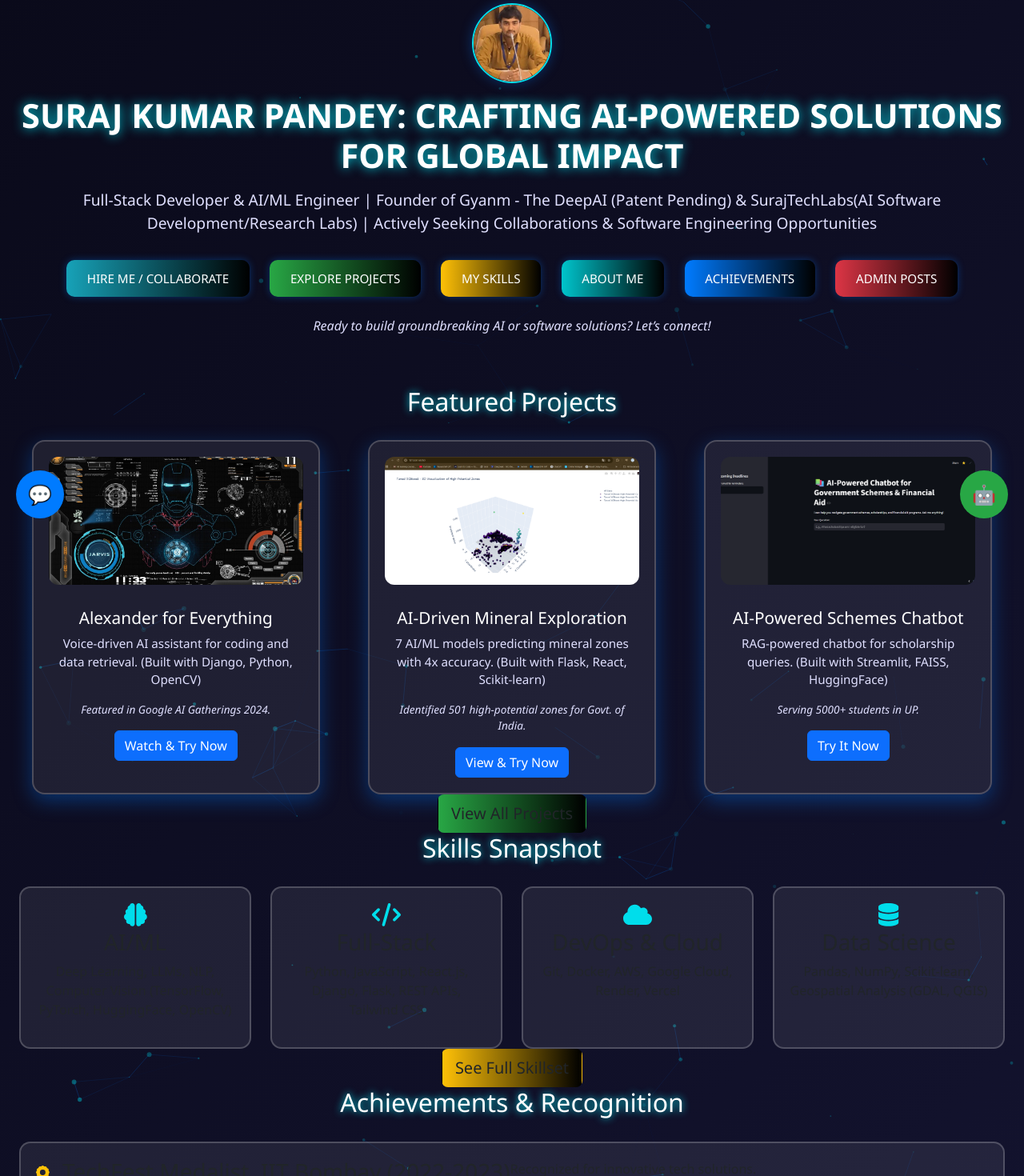
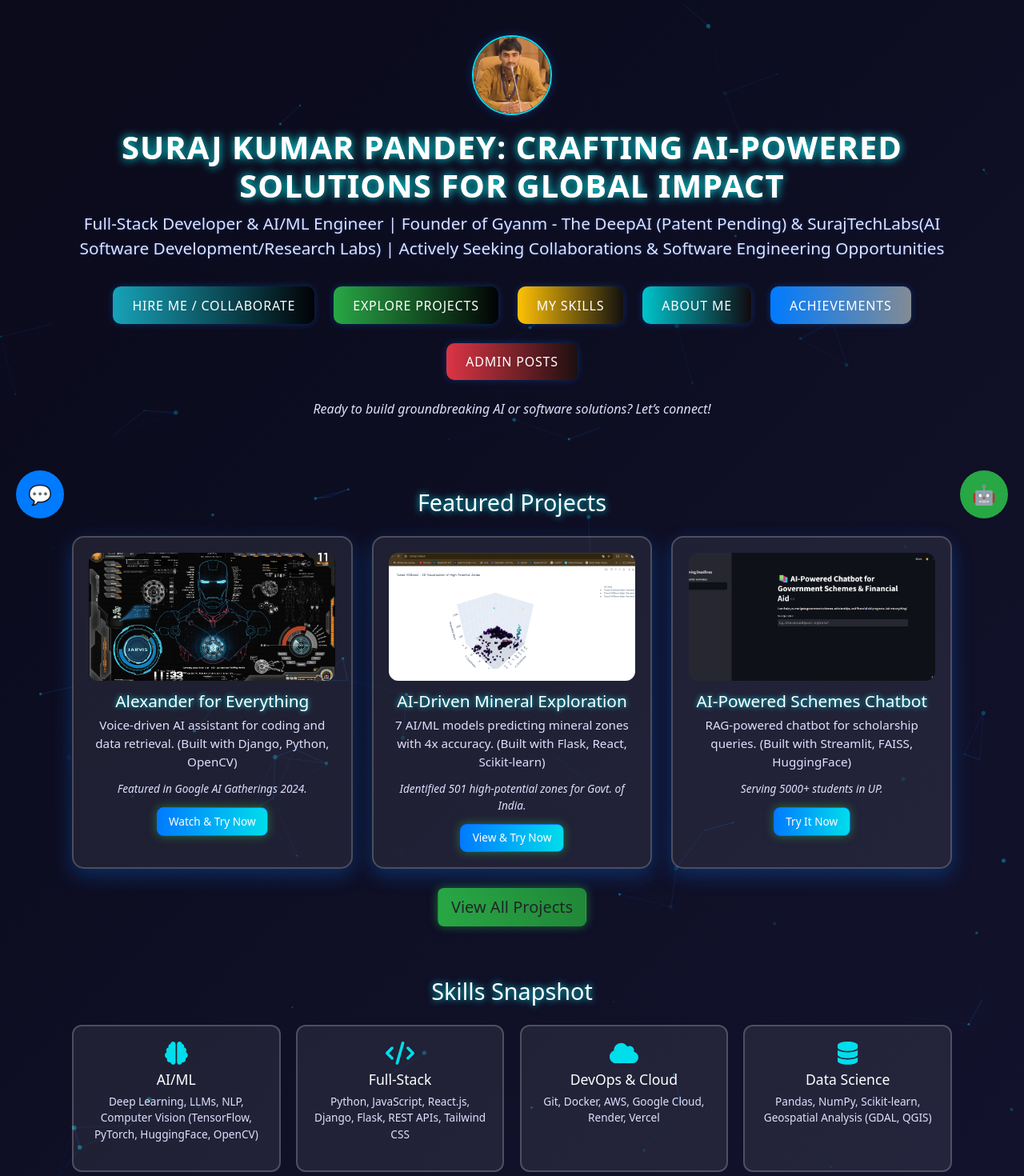
Before and after one commit to surajpandey111/suraj-portfolio, a React (Create React App) app: page / in a window 1280 px wide. Shown: the part 132-1602 px from the top of the page at 80% size. Built offline with nearby package versions, Linux system fonts and the light colour scheme.

Commit message:
Refactor Home.css for maintainability and responsiveness
Refactored CSS styles for improved maintainability and responsiveness.

```diff
--- a/src/Home.css
+++ b/src/Home.css
@@ -1,18 +1,4 @@
-/* =========================
-   GLOBAL RESET (NO WHITE BORDERS)
-========================= */
-html, body, #root {
-  margin: 0;
-  padding: 0;
-  width: 100%;
-  overflow-x: hidden;
-  background: #0a0a1a;
-  font-family: "Segoe UI", system-ui, -apple-system, BlinkMacSystemFont, sans-serif;
-}
-
-/* =========================
-   CSS VARIABLES
-========================= */
+/* CSS Custom Properties for maintainability */
 :root {
   --primary-color: #00ddeb;
   --secondary-color: #007bff;
@@ -21,45 +7,48 @@
   --accent-yellow: #ffc107;
   --card-bg: rgba(255, 255, 255, 0.08);
   --border-color: rgba(255, 255, 255, 0.2);
-  --shadow-color: rgba(0, 123, 255, 0.35);
+  --shadow-color: rgba(0, 123, 255, 0.3);
 }
 
-/* =========================
-   MAIN CONTAINER
-========================= */
+/* Critical CSS for above-the-fold content */
 .home-container {
+  padding: 3rem 1rem;
+  background: linear-gradient(135deg, #0a0a1a 0%, #151533 100%);
   min-height: 100vh;
-  width: 100%;
-  background: linear-gradient(135deg, #0a0a1a 0%, #151533 100%);
   display: flex;
-  justify-content: center;
+  flex-direction: column;
+  align-items: center;
   position: relative;
   overflow: hidden;
 }
 
-/* Particles background */
 .parallax-background {
   position: absolute;
-  inset: 0;
+  top: 0;
+  left: 0;
+  width: 100%;
+  height: 100%;
   z-index: 0;
+  background-attachment: fixed;
+  background-position: center;
+  transition: transform 0.2s ease-out;
 }
 
-/* Content wrapper */
+.home-container:hover .parallax-background {
+  transform: translateY(-2px);
+}
+
 .home-content {
   position: relative;
   z-index: 1;
+  max-width: 1100px;
   width: 100%;
-  max-width: 1400px;
-  margin: 0 auto;
-  padding: 2.5rem 1.5rem;
   text-align: center;
 }
 
-/* =========================
-   HERO SECTION
-========================= */
+/* Hero Section */
 .hero-section {
-  padding-bottom: 3rem;
+  padding: 2rem 0;
 }
 
 .hero-avatar {
@@ -67,224 +56,304 @@
   height: 100px;
   border-radius: 50%;
   border: 2px solid var(--primary-color);
-  box-shadow: 0 0 15px var(--shadow-color);
+  box-shadow: 0 0 12px var(--shadow-color);
   margin-bottom: 1rem;
   object-fit: cover;
 }
 
 .home-title {
-  font-size: 2.6rem;
+  font-size: 2.5rem;
   font-weight: 900;
   color: var(--text-white);
   text-transform: uppercase;
-  text-shadow: 0 0 14px var(--primary-color);
+  letter-spacing: 1px;
+  text-shadow: 0 0 12px var(--primary-color);
+  animation: neonPulse 3s ease-in-out infinite alternate;
+}
+
+@keyframes neonPulse {
+  from { text-shadow: 0 0 12px var(--primary-color), 0 0 24px var(--secondary-color); }
+  to { text-shadow: 0 0 20px var(--primary-color), 0 0 40px var(--secondary-color); }
 }
 
 .home-subtitle {
-  font-size: 1.2rem;
+  font-size: 1.3rem;
   color: var(--text-light);
-  margin: 1rem auto 1.5rem;
-  max-width: 1100px;
+  margin-bottom: 1.5rem;
+  text-shadow: 0 0 4px var(--shadow-color);
 }
 
 .collaboration-pitch {
-  font-style: italic;
+  font-size: 1rem;
   color: var(--text-light);
   margin-top: 1rem;
+  font-style: italic;
 }
 
-/* =========================
-   NAV BUTTONS
-========================= */
 .home-buttons {
   display: flex;
   flex-wrap: wrap;
   justify-content: center;
-  gap: 0.6rem;
+  gap: 0.5rem;
 }
 
 .home-buttons .btn {
-  padding: 0.7rem 1.6rem;
-  font-size: 0.95rem;
+  font-size: 1rem;
+  padding: 0.7rem 1.5rem;
+  border: none;
   border-radius: 10px;
-  color: #fff;
-  border: none;
+  color: var(--text-white);
   text-transform: uppercase;
-  box-shadow: 0 0 10px var(--shadow-color);
-  transition: all 0.3s ease;
+  letter-spacing: 0.8px;
+  box-shadow: 0 0 8px var(--shadow-color);
+  transition: transform 0.3s ease, box-shadow 0.3s ease;
 }
 
-.home-buttons .btn:hover {
+.home-buttons .btn:hover,
+.home-buttons .btn:focus {
   transform: scale(1.08);
+  box-shadow: 0 0 15px var(--primary-color);
 }
 
-.btn-contact { background: linear-gradient(90deg, #17a2b8, #000); }
-.btn-projects { background: linear-gradient(90deg, #28a745, #000); }
-.btn-skills { background: linear-gradient(90deg, #ffc107, #000); }
-.btn-about { background: linear-gradient(90deg, #00c4cc, #000); }
-.btn-achievements { background: linear-gradient(90deg, #007bff, #000); }
-.btn-admin-posts { background: linear-gradient(90deg, #dc3545, #000); }
+.home-buttons .btn-contact { background: linear-gradient(90deg, #17a2b8, #000000d7); }
+.home-buttons .btn-projects { background: linear-gradient(90deg, #28a745, #000000dc); }
+.home-buttons .btn-skills { background: linear-gradient(90deg, var(--accent-yellow), #12110df3); }
+.home-buttons .btn-about { background: linear-gradient(90deg, #00c4cc, #110a0de0); }
+.home-buttons .btn-achievements { background: linear-gradient(90deg, var(--secondary-color), #828b95); }
+.home-buttons .btn-admin-posts { background: linear-gradient(90deg, #dc3545, #1d0f10); }
 
-/* =========================
-   SECTION TITLES
-========================= */
-.section-title {
-  font-size: 2rem;
-  margin-bottom: 1.8rem;
-  color: var(--text-white);
-  text-shadow: 0 0 10px var(--primary-color);
+/* Projects Section */
+.projects-section {
+  margin: 2.5rem 0;
 }
 
-/* =========================
-   PROJECTS GRID
-========================= */
+.section-title {
+  font-size: 1.8rem;
+  color: var(--text-white);
+  text-align: center;
+  margin-bottom: 1.5rem;
+  text-shadow: 0 0 8px var(--primary-color);
+}
+
 .home-grid {
   display: grid;
-  grid-template-columns: repeat(auto-fit, minmax(280px, 1fr));
-  gap: 1.8rem;
-  justify-items: center;
+  grid-template-columns: repeat(auto-fit, minmax(280px, 1fr)); /* Increased min-width for better alignment */
+  gap: 1.5rem;
+  justify-items: center; /* Center-align cards */
 }
 
 .home-card {
+  position: relative;
+  min-height: 380px; /* Increased height for better content fit */
+  max-width: 100%;
   background: var(--card-bg);
-  border-radius: 16px;
+  border: 2px solid var(--border-color);
+  border-radius: 15px;
   padding: 1.2rem;
-  border: 2px solid var(--border-color);
+  /* Fallback for backdrop-filter */
+  background: var(--card-bg);
   box-shadow: 0 8px 25px var(--shadow-color);
-  transition: all 0.3s ease;
-  max-width: 360px;
+  transition: transform 0.3s ease, box-shadow 0.3s ease;
 }
 
-.home-card:hover {
-  transform: translateY(-6px);
+.home-card:hover,
+.home-card:focus-within {
+  transform: translateY(-4px);
+  box-shadow: 0 15px 40px var(--shadow-color);
 }
 
 .project-image {
   width: 100%;
-  height: 160px;
+  height: 160px; /* Increased height for better image display */
   object-fit: cover;
   border-radius: 12px;
+  margin-bottom: 0.8rem;
+}
+
+.patent-badge {
+  font-size: 0.75rem;
+  color: var(--accent-yellow);
+  background: rgba(0, 0, 0, 0.5);
+  padding: 0.2rem 0.5rem;
+  border-radius: 8px;
+  margin-left: 0.4rem;
+}
+
+.impact-text {
+  font-size: 0.85rem;
+  color: var(--text-light);
+  margin-bottom: 0.8rem;
+  font-style: italic;
 }
 
 .home-card-title {
-  margin-top: 0.8rem;
   font-size: 1.3rem;
-  color: #fff;
+  color: var(--text-white);
+  text-shadow: 0 0 6px var(--primary-color);
+  margin-bottom: 0.4rem;
 }
 
 .home-card-text {
   font-size: 0.95rem;
   color: var(--text-light);
+  margin-bottom: 0.8rem;
 }
 
-.impact-text {
-  font-style: italic;
-  color: var(--text-light);
+.home-body .btn {
   font-size: 0.85rem;
+  padding: 0.4rem 0.9rem;
+  border-radius: 8px;
+  background: linear-gradient(90deg, var(--secondary-color), var(--primary-color));
 }
 
-/* =========================
-   SKILLS
-========================= */
+.btn-highlight {
+  font-weight: bold;
+  background: linear-gradient(90deg, #28a745, #218838); /* Green highlight for "Try Now" */
+  box-shadow: 0 0 12px rgba(40, 167, 69, 0.6);
+}
+
+.btn-highlight:hover,
+.btn-highlight:focus {
+  box-shadow: 0 0 20px rgba(40, 167, 69, 0.8);
+}
+
+.view-all-btn {
+  display: block;
+  margin: 1.5rem auto;
+}
+
+/* Skills Section */
+.skills-section {
+  margin: 2.5rem 0;
+}
+
 .skills-grid {
   display: grid;
-  grid-template-columns: repeat(auto-fit, minmax(200px, 1fr));
-  gap: 1.5rem;
+  grid-template-columns: repeat(auto-fit, minmax(180px, 1fr));
+  gap: 1.2rem;
 }
 
 .skill-item {
   background: var(--card-bg);
+  border: 2px solid var(--border-color);
+  border-radius: 12px;
   padding: 1.2rem;
-  border-radius: 14px;
-  border: 2px solid var(--border-color);
+  text-align: center;
 }
 
 .skill-icon {
   font-size: 1.8rem;
   color: var(--primary-color);
+  margin-bottom: 0.4rem;
 }
 
-/* =========================
-   ACHIEVEMENTS
-========================= */
+.skill-item h3 {
+  font-size: 1.1rem;
+  color: var(--text-white);
+  margin-bottom: 0.4rem;
+}
+
+.skill-item p {
+  font-size: 0.85rem;
+  color: var(--text-light);
+}
+
+/* Achievements Section */
+.achievements-section {
+  margin: 2.5rem 0;
+}
+
 .achievements-timeline {
-  display: grid;
-  grid-template-columns: 1fr;
+  display: flex;
+  flex-direction: column;
   gap: 1.2rem;
 }
 
 .achievement-item {
+  background: var(--card-bg);
+  border: 2px solid var(--border-color);
+  border-radius: 12px;
+  padding: 1.2rem;
   display: flex;
   align-items: center;
-  background: var(--card-bg);
-  padding: 1.2rem;
-  border-radius: 14px;
-  border: 2px solid var(--border-color);
 }
 
 .achievement-icon {
   font-size: 1.4rem;
-  margin-right: 1rem;
   color: var(--accent-yellow);
+  margin-right: 0.8rem;
 }
 
-/* =========================
-   FACULTY SECTION (FIXED)
-========================= */
-.faculty-grid {
-  display: grid;
-  grid-template-columns: repeat(3, minmax(220px, 1fr));
-  gap: 60px;
-  justify-content: center;
-  align-items: start;
-  max-width: 1000px;
-  margin: 60px auto 0 auto;
+.achievement-item h3 {
+  font-size: 1.1rem;
+  color: var(--text-white);
+  margin-bottom: 0.2rem;
 }
 
-.faculty-grid > div {
-  text-align: center;
-}
-
-.faculty-grid img {
-  width: 150px;
-  height: 180px;
-  object-fit: cover;
-  border-radius: 18px;
-  box-shadow: 0 0 18px rgba(255,255,255,0.2);
-}
-
-.faculty-grid p {
-  margin-top: 12px;
-  font-size: 1rem;
+.achievement-item p {
+  font-size: 0.85rem;
   color: var(--text-light);
 }
 
-/* =========================
-   COLLABORATION
-========================= */
+/* Collaboration Section */
 .collaboration-section {
-  margin: 4rem auto;
-  padding: 2rem;
-  max-width: 1100px;
+  margin: 2.5rem 0;
   background: var(--card-bg);
-  border-radius: 18px;
+  border-radius: 15px;
+  padding: 1.5rem;
+}
+
+.collaboration-text {
+  font-size: 1rem;
+  color: var(--text-light);
+  margin-bottom: 1.2rem;
 }
 
 .collaboration-buttons .btn {
-  margin: 0.5rem;
+  margin: 0.4rem;
 }
 
-/* =========================
-   RESPONSIVE
-========================= */
+/* Accessibility and Performance */
+:focus {
+  outline: 2px solid var(--primary-color);
+  outline-offset: 2px;
+}
+
+@media (prefers-reduced-motion: reduce) {
+  .home-buttons .btn,
+  .home-card,
+  .btn-highlight {
+    transition: none;
+  }
+}
+
+/* Responsive Adjustments */
+@media (max-width: 1024px) {
+  .home-title { font-size: 2rem; }
+  .home-subtitle { font-size: 1.1rem; }
+  .home-card { min-height: 340px; }
+  .project-image { height: 140px; }
+}
+
 @media (max-width: 768px) {
-  .home-title { font-size: 1.7rem; }
-  .faculty-grid { grid-template-columns: 1fr; }
+  .home-container { padding: 1.5rem 0.8rem; }
+  .hero-avatar { width: 80px; height: 80px; }
+  .home-title { font-size: 1.6rem; }
+  .home-subtitle { font-size: 0.95rem; }
+  .home-buttons .btn { font-size: 0.85rem; padding: 0.5rem 1rem; }
+  .home-grid { grid-template-columns: 1fr; }
+  .home-card { min-height: 320px; }
+  .section-title { font-size: 1.6rem; }
+  .project-image { height: 120px; }
 }
 
 @media (max-width: 480px) {
-  .home-buttons .btn {
-    font-size: 0.75rem;
-    padding: 0.45rem 0.9rem;
-  }
+  .home-title { font-size: 1.4rem; }
+  .home-subtitle { font-size: 0.85rem; }
+  .collaboration-pitch { font-size: 0.85rem; }
+  .home-card-title { font-size: 1.2rem; }
+  .home-card-text { font-size: 0.9rem; }
+  .home-buttons .btn { font-size: 0.75rem; padding: 0.4rem 0.8rem; }
+  .skill-item h3 { font-size: 1rem; }
+  .skill-item p { font-size: 0.8rem; }
 }
```
